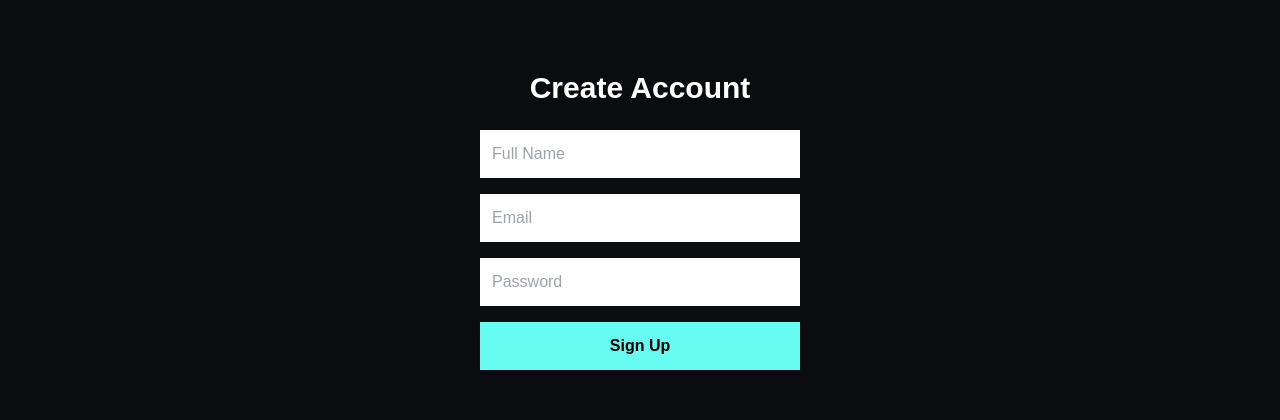
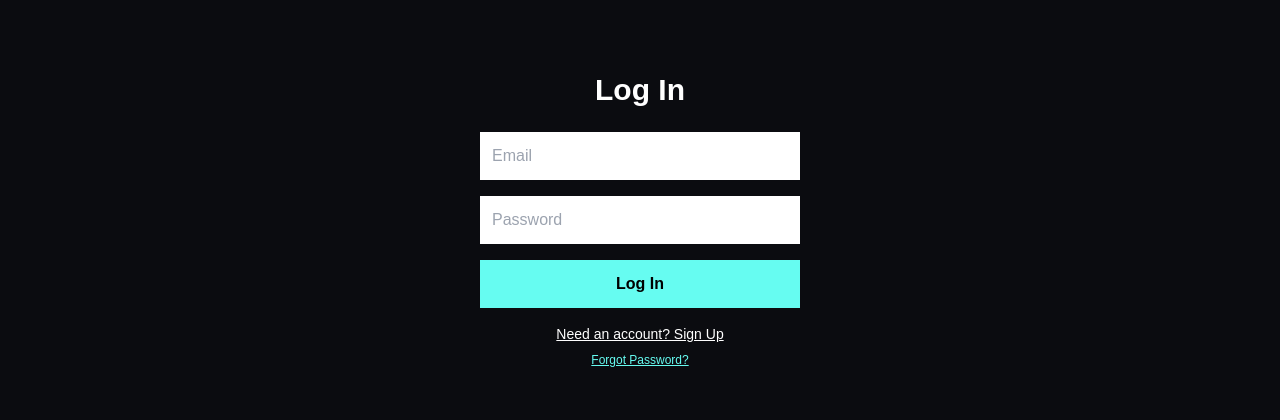
Before and after one commit to steveengreen436-art/helping-hand-strio, a Next.js app: page /signup in a window 1280 px wide. Shown: the part 273-693 px from the top of the page. Built offline with nearby package versions, Linux system fonts and the light colour scheme; no server answers.

Commit message:
Update page.tsx

```diff
--- a/app/signup/page.tsx
+++ b/app/signup/page.tsx
@@ -3,56 +3,75 @@ import { useState } from 'react';
 import { supabase } from '../../lib/supabaseClient';
 import { useRouter } from 'next/navigation';
 
-export default function SignupPage() {
+export default function AuthPage() {
+  const [isLogin, setIsLogin] = useState(true);
   const [email, setEmail] = useState('');
   const [password, setPassword] = useState('');
   const [fullName, setFullName] = useState('');
+  const [phone, setPhone] = useState(''); // Restored
   const [message, setMessage] = useState('');
   const router = useRouter();
 
-  const handleSignup = async (e: React.FormEvent) => {
+  const handleAuth = async (e: React.FormEvent) => {
     e.preventDefault();
-
-    // 1. Sign up the user
-    const { data, error } = await supabase.auth.signUp({ email, password });
-
-    if (error) {
-      setMessage('Error: ' + error.message);
-      return;
-    }
-
-    if (data.user) {
-      // 2. Try to get location
-      if (navigator.geolocation) {
+    if (isLogin) {
+      const { error } = await supabase.auth.signInWithPassword({ email, password });
+      if (error) setMessage('Error: ' + error.message);
+      else router.push('/dashboard');
+    } else {
+      const { data, error } = await supabase.auth.signUp({ email, password });
+      if (error) {
+        setMessage('Error: ' + error.message);
+      } else if (data.user) {
         navigator.geolocation.getCurrentPosition(async (position) => {
           const loc = `${position.coords.latitude}, ${position.coords.longitude}`;
-
           const { error: profileError } = await supabase.from('profiles').insert([
-            { id: data.user!.id, full_name: fullName, location: loc }
+            { id: data.user!.id, full_name: fullName, phone: phone, location: loc }
           ]);
-
-          if (profileError) {
-            setMessage('Account created, but failed to save profile: ' + profileError.message);
-          } else {
-            setMessage('Account created! Redirecting...');
-            router.push('/feed');
-          }
-        }, (err) => {
-          setMessage('Account created, but location access denied. Please update profile later.');
-        });
+          if (profileError) setMessage('Error saving profile: ' + profileError.message);
+          else setMessage('Account created! Please log in.');
+        }, () => setMessage('Location access required for sign up.'));
       }
     }
   };
 
+  const handleResetPassword = async () => {
+    if (!email) {
+      setMessage('Please enter your email above to reset password.');
+      return;
+    }
+    const { error } = await supabase.auth.resetPasswordForEmail(email, {
+      redirectTo: `${window.location.origin}/update-password`,
+    });
+    if (error) setMessage('Error: ' + error.message);
+    else setMessage('Check your email for the password reset link!');
+  };
+
   return (
     <div className="flex flex-col items-center justify-center min-h-screen text-white">
-      <h1 className="text-3xl font-bold mb-6">Create Account</h1>
-      <form onSubmit={handleSignup} className="flex flex-col gap-4 w-80">
-        <input type="text" placeholder="Full Name" required className="p-3 bg-white text-black" onChange={(e) => setFullName(e.target.value)} />
+      <h1 className="text-3xl font-bold mb-6">{isLogin ? 'Log In' : 'Create Account'}</h1>
+      <form onSubmit={handleAuth} className="flex flex-col gap-4 w-80">
+        {!isLogin && (
+          <>
+            <input type="text" placeholder="Full Name" required className="p-3 bg-white text-black" onChange={(e) => setFullName(e.target.value)} />
+            <input type="tel" placeholder="Phone Number" required className="p-3 bg-white text-black" onChange={(e) => setPhone(e.target.value)} />
+          </>
+        )}
         <input type="email" placeholder="Email" required className="p-3 bg-white text-black" onChange={(e) => setEmail(e.target.value)} />
         <input type="password" placeholder="Password" required className="p-3 bg-white text-black" onChange={(e) => setPassword(e.target.value)} />
-        <button type="submit" className="bg-neonCyan text-black p-3 font-bold">Sign Up</button>
+        <button type="submit" className="bg-neonCyan text-black p-3 font-bold">{isLogin ? 'Log In' : 'Sign Up'}</button>
       </form>
+
+      <div className="mt-4 flex flex-col items-center gap-2">
+        <button onClick={() => setIsLogin(!isLogin)} className="text-sm underline">
+          {isLogin ? "Need an account? Sign Up" : "Already have an account? Log In"}
+        </button>
+        {isLogin && (
+          <button onClick={handleResetPassword} className="text-xs text-neonCyan underline">
+            Forgot Password?
+          </button>
+        )}
+      </div>
       <p className="mt-4 text-center px-4">{message}</p>
     </div>
   );
```
